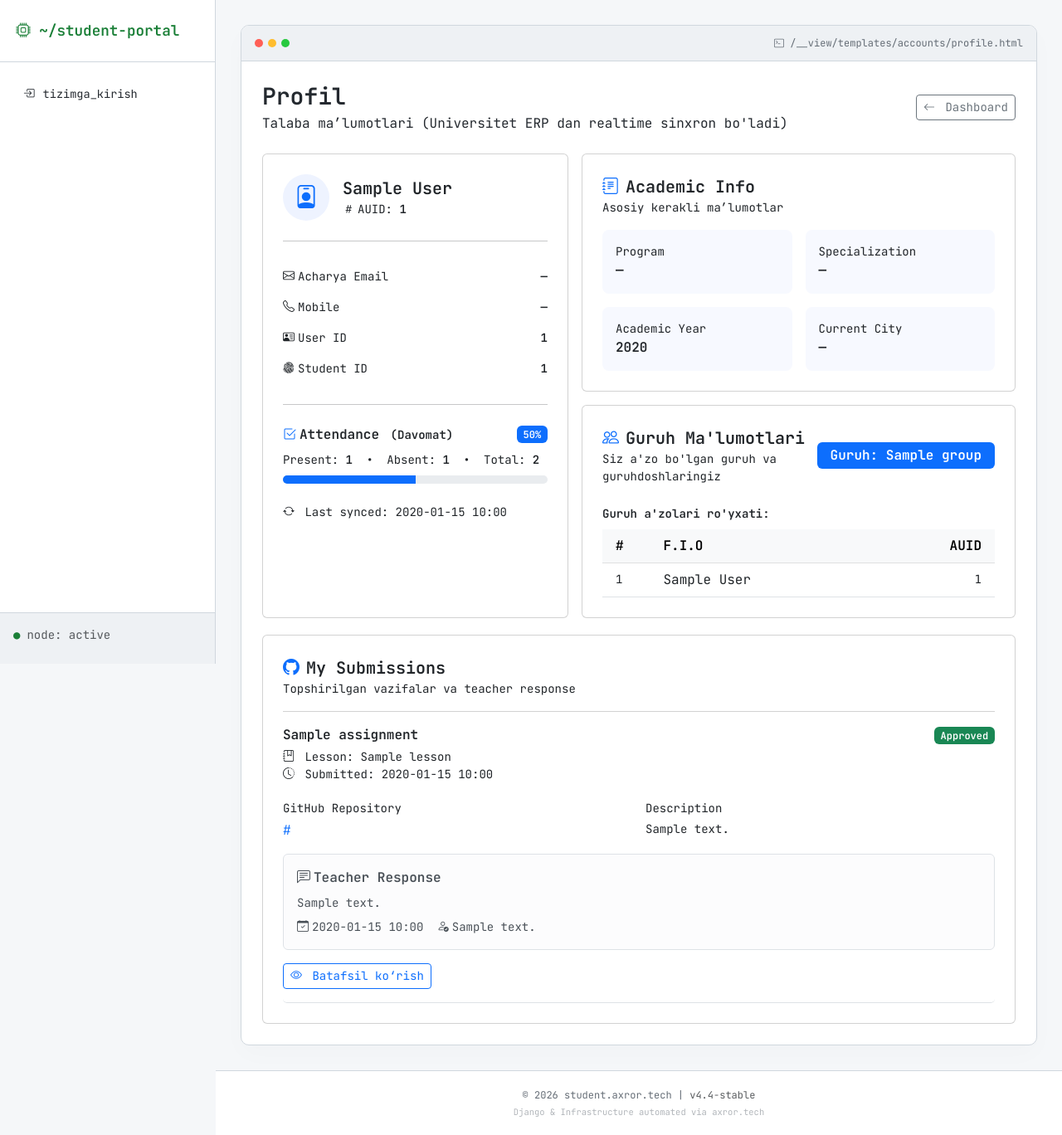
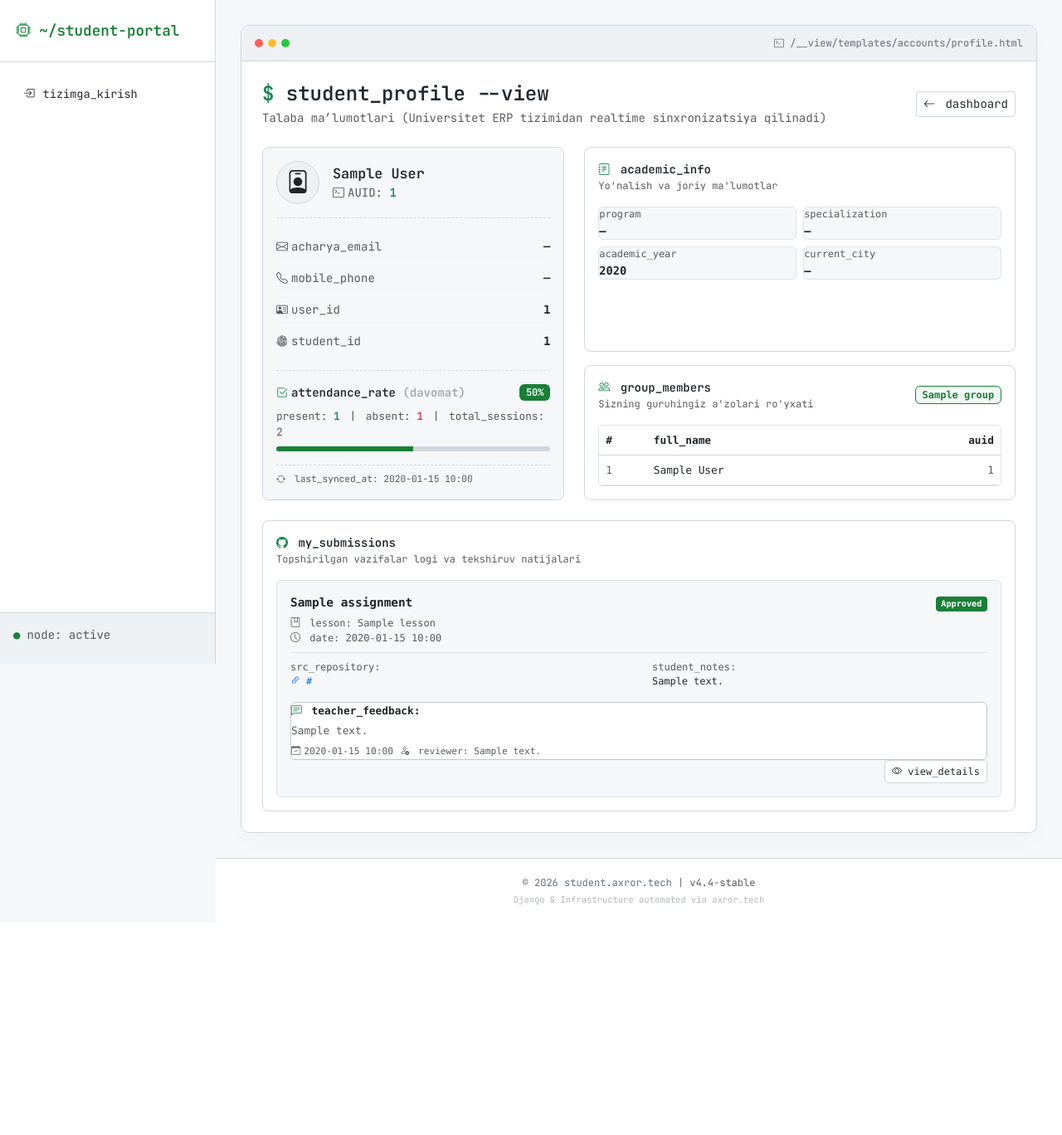
Before and after one commit to axrorback/student-axror, a Django app: template templates/accounts/profile.html in a window 1280 px wide. Shown: the whole page at 83% size. After the commit the page ends 1090 px from the top, so only its background shows below. Run offline with Django 5.2, Linux system fonts and the light colour scheme; the template is opened without the code that fills it: most values are stand-ins (such as "Sample title", 1, 10 or a date in 2020); some libraries are stand-ins or nearby versions.

Commit message:
Revamp profile page: implement terminal-inspired design, refine layout, update badge visuals, and enhance consistency with system-themed styling.

```diff
--- a/templates/accounts/profile.html
+++ b/templates/accounts/profile.html
@@ -5,207 +5,186 @@
 
 <div class="d-flex flex-column flex-md-row align-items-start align-items-md-center justify-content-between gap-3 mb-4">
   <div>
-    <h3 class="fw-semibold mb-1">Profil</h3>
-    <div class="text-soft">Talaba ma’lumotlari (Universitet ERP dan realtime sinxron bo'ladi)</div>
+    <h3 class="fw-semibold mb-1 fs-4"><span class="text-success">$</span> student_profile --view</h3>
+    <div class="text-muted small">Talaba ma’lumotlari (Universitet ERP tizimidan realtime sinxronizatsiya qilinadi)</div>
   </div>
 
-  <div class="d-flex gap-2">
-    <a href="/" class="btn btn-outline-secondary btn-sm">
-      <i class="bi bi-arrow-left me-1"></i> Dashboard
+  <div>
+    <a href="{% url 'dashboard' %}" class="btn btn-sm" style="border: 1px solid var(--border); background: #fff; color: var(--text);">
+      <i class="bi bi-arrow-left me-1"></i> dashboard
     </a>
   </div>
 </div>
 
-<div class="row g-3">
+<div class="row g-4">
 
-  <!-- LEFT: Main identity card -->
   <div class="col-12 col-lg-5">
-    <div class="card card-soft p-4 h-100">
+    <div class="p-3 h-100 rounded-3" style="background: var(--bg); border: 1px solid var(--border);">
 
       <div class="d-flex align-items-center gap-3">
         <div class="rounded-circle d-flex align-items-center justify-content-center"
-             style="width:56px;height:56px;background:#eef3ff;">
-          <i class="bi bi-person-badge fs-3 text-primary"></i>
+             style="width:52px; height:52px; background: var(--terminal-head); border: 1px solid var(--border);">
+          <i class="bi bi-person-badge fs-3 text-dark"></i>
         </div>
 
-        <div>
-          <div class="fw-semibold fs-5">{{ profile.full_name|default:"—" }}</div>
-          <div class="text-soft small">
-            <i class="bi bi-hash me-1"></i>AUID: <span class="fw-semibold">{{ profile.auid }}</span>
+        <div style="min-width: 0;">
+          <div class="fw-semibold text-truncate" style="font-size: 1.05rem;">{{ profile.full_name|default:"—" }}</div>
+          <div class="text-muted small mt-0.5">
+            <i class="bi bi-terminal me-1"></i>AUID: <span class="fw-semibold text-success">{{ profile.auid }}</span>
           </div>
         </div>
       </div>
 
-      <hr class="my-4">
+      <hr class="my-3" style="border-top: 1px dashed var(--border); opacity: 1;">
 
       <div class="small">
-        <div class="d-flex justify-content-between py-2">
-          <span class="text-soft"><i class="bi bi-envelope me-1"></i>Acharya Email</span>
-          <span class="fw-semibold">{{ profile.acharya_email|default:"—" }}</span>
+        <div class="d-flex justify-content-between py-2 border-bottom border-light">
+          <span class="text-muted"><i class="bi bi-envelope me-1"></i>acharya_email</span>
+          <span class="fw-semibold text-dark text-break">{{ profile.acharya_email|default:"—" }}</span>
+        </div>
+
+        <div class="d-flex justify-content-between py-2 border-bottom border-light">
+          <span class="text-muted"><i class="bi bi-telephone me-1"></i>mobile_phone</span>
+          <span class="fw-semibold text-dark">{{ profile.mobile|default:"—" }}</span>
+        </div>
+
+        <div class="d-flex justify-content-between py-2 border-bottom border-light">
+          <span class="text-muted"><i class="bi bi-person-vcard me-1"></i>user_id</span>
+          <span class="fw-semibold text-dark font-monospace">{{ profile.user_id|default:"—" }}</span>
         </div>
 
         <div class="d-flex justify-content-between py-2">
-          <span class="text-soft"><i class="bi bi-telephone me-1"></i>Mobile</span>
-          <span class="fw-semibold">{{ profile.mobile|default:"—" }}</span>
-        </div>
-
-        <div class="d-flex justify-content-between py-2">
-          <span class="text-soft"><i class="bi bi-person-vcard me-1"></i>User ID</span>
-          <span class="fw-semibold">{{ profile.user_id|default:"—" }}</span>
-        </div>
-
-        <div class="d-flex justify-content-between py-2">
-          <span class="text-soft"><i class="bi bi-fingerprint me-1"></i>Student ID</span>
-          <span class="fw-semibold">{{ profile.student_id|default:"—" }}</span>
+          <span class="text-muted"><i class="bi bi-fingerprint me-1"></i>student_id</span>
+          <span class="fw-semibold text-dark font-monospace">{{ profile.student_id|default:"—" }}</span>
         </div>
       </div>
 
       {% with total=profile.present_count|add:profile.absent_count %}
-        <hr class="my-4">
+        <hr class="my-3" style="border-top: 1px dashed var(--border); opacity: 1;">
 
         <div class="d-flex align-items-center justify-content-between mb-2">
-          <div class="fw-semibold">
-            <i class="bi bi-check2-square me-1 text-primary"></i>Attendance
-            <span class="text-soft small ms-1">(Davomat)</span>
+          <div class="fw-semibold small">
+            <i class="bi bi-check2-square me-1 text-success"></i>attendance_rate <span class="text-muted opacity-50">(davomat)</span>
           </div>
 
           {% if total > 0 %}
             {% widthratio profile.present_count total 100 as pct %}
-            <span class="badge text-bg-primary">{{ pct }}%</span>
+            <span class="badge" style="background-color: var(--primary); color: #fff;">{{ pct }}%</span>
           {% else %}
-            <span class="badge text-bg-secondary">0%</span>
+            <span class="badge bg-secondary">0%</span>
           {% endif %}
         </div>
 
-        <div class="text-soft small mb-2">
-          Present: <span class="fw-semibold text-dark">{{ profile.present_count|default:0 }}</span>
-          <span class="mx-2">•</span>
-          Absent: <span class="fw-semibold text-dark">{{ profile.absent_count|default:0 }}</span>
-          <span class="mx-2">•</span>
-          Total: <span class="fw-semibold text-dark">{{ total }}</span>
+        <div class="text-muted small mb-2" style="font-size: 0.8rem;">
+          present: <span class="fw-semibold text-success">{{ profile.present_count|default:0 }}</span>
+          <span class="mx-1">|</span>
+          absent: <span class="fw-semibold text-danger">{{ profile.absent_count|default:0 }}</span>
+          <span class="mx-1">|</span>
+          total_sessions: {{ total }}
         </div>
 
-        <div class="progress" style="height: 10px;">
+        <div class="progress rounded-1" style="height: 6px; background-color: var(--border);">
           {% if total > 0 %}
             {% widthratio profile.present_count total 100 as pct2 %}
-            <div class="progress-bar" role="progressbar" style="width: {{ pct2 }}%;"></div>
+            <div class="progress-bar" role="progressbar" style="width: {{ pct2 }}%; background-color: var(--primary);"></div>
           {% else %}
             <div class="progress-bar" role="progressbar" style="width: 0%;"></div>
           {% endif %}
         </div>
 
         {% if profile.absent_count >= 4 %}
-          <div class="alert alert-warning small mt-3 mb-0">
-            <i class="bi bi-exclamation-triangle me-1"></i>
-            Diqqat: Absent soni 4+ bo‘ldi. Keyingi darslarda qatnashish muhim.
+          <div class="alert small mt-3 mb-0 py-2 px-3 border-0 rounded-2 font-monospace" style="background-color: #ffebe9; color: #cf222e; border: 1px solid rgba(207,34,46,0.15)!important;">
+            <i class="bi bi-exclamation-triangle-fill me-1"></i> [WARNING] Absent >= 4. Keyingi darslar majburiy.
           </div>
         {% endif %}
       {% endwith %}
 
-      <div class="mt-4 text-soft small">
-        <i class="bi bi-arrow-repeat me-1"></i>
-        Last synced: {{ profile.last_synced_at|date:"Y-m-d H:i" }}
+      <div class="mt-3 text-muted" style="font-size: 0.7rem; border-top: 1px dashed var(--border); padding-top: 8px;">
+        <i class="bi bi-arrow-repeat me-1"></i> last_synced_at: {{ profile.last_synced_at|date:"Y-m-d H:i" }}
       </div>
 
     </div>
   </div>
 
-  <!-- RIGHT: Academic info & Group Info -->
   <div class="col-12 col-lg-7 d-flex flex-column gap-3">
 
-    <!-- Academic Info Card -->
-    <div class="card card-soft p-4 flex-grow-1">
-      <div class="d-flex align-items-center justify-content-between mb-3">
-        <div>
-          <div class="fw-semibold fs-5">
-            <i class="bi bi-journal-text me-2 text-primary"></i>Academic Info
-          </div>
-          <div class="text-soft small">Asosiy kerakli ma’lumotlar</div>
-        </div>
+    <div class="p-3 rounded-3 flex-grow-1" style="border: 1px solid var(--border); background: var(--card-bg);">
+      <div class="mb-3">
+        <div class="fw-semibold small"><i class="bi bi-journal-text me-1 text-success"></i> academic_info</div>
+        <div class="text-muted small" style="font-size: 0.75rem;">Yo'nalish va joriy ma'lumotlar</div>
       </div>
 
-      <div class="row g-3">
+      <div class="row g-2 font-monospace" style="font-size: 0.85rem;">
         <div class="col-12 col-md-6">
-          <div class="p-3 rounded-3" style="background:#f7f9ff;">
-            <div class="text-soft small">Program</div>
-            <div class="fw-semibold">{{ profile.program_name|default:"—" }}</div>
+          <div class="p-2.5 rounded border" style="background: var(--bg);">
+            <div class="text-muted small">program</div>
+            <div class="fw-semibold text-dark text-truncate">{{ profile.program_name|default:"—" }}</div>
           </div>
         </div>
 
         <div class="col-12 col-md-6">
-          <div class="p-3 rounded-3" style="background:#f7f9ff;">
-            <div class="text-soft small">Specialization</div>
-            <div class="fw-semibold">{{ profile.specialization|default:"—" }}</div>
+          <div class="p-2.5 rounded border" style="background: var(--bg);">
+            <div class="text-muted small">specialization</div>
+            <div class="fw-semibold text-dark text-truncate">{{ profile.specialization|default:"—" }}</div>
           </div>
         </div>
 
         <div class="col-12 col-md-6">
-          <div class="p-3 rounded-3" style="background:#f7f9ff;">
-            <div class="text-soft small">Academic Year</div>
-            <div class="fw-semibold">{{ profile.ac_year|default:"—" }}</div>
+          <div class="p-2.5 rounded border" style="background: var(--bg);">
+            <div class="text-muted small">academic_year</div>
+            <div class="fw-semibold text-dark">{{ profile.ac_year|default:"—" }}</div>
           </div>
         </div>
 
         <div class="col-12 col-md-6">
-          <div class="p-3 rounded-3" style="background:#f7f9ff;">
-            <div class="text-soft small">Current City</div>
-            <div class="fw-semibold">{{ profile.current_city|default:"—" }}</div>
+          <div class="p-2.5 rounded border" style="background: var(--bg);">
+            <div class="text-muted small">current_city</div>
+            <div class="fw-semibold text-dark">{{ profile.current_city|default:"—" }}</div>
           </div>
         </div>
       </div>
     </div>
 
-    <!-- NEW: Group & Group Members Card -->
-    <div class="card card-soft p-4">
+    <div class="p-3 rounded-3" style="border: 1px solid var(--border); background: var(--card-bg);">
       <div class="d-flex align-items-center justify-content-between mb-3">
         <div>
-          <div class="fw-semibold fs-5">
-            <i class="bi bi-people me-2 text-primary"></i>Guruh Ma'lumotlari
-          </div>
-          <div class="text-soft small">Siz a'zo bo'lgan guruh va guruhdoshlaringiz</div>
+          <div class="fw-semibold small"><i class="bi bi-people me-1 text-success"></i> group_members</div>
+          <div class="text-muted small" style="font-size: 0.75rem;">Sizning guruhingiz a'zolari ro'yxati</div>
         </div>
         {% if group %}
-          <span class="badge text-bg-primary fs-6 px-3 py-2">Guruh: {{ group.name|default:"Nomsiz guruh" }}</span>
+          <span class="badge font-monospace" style="border: 1px solid var(--primary); color: var(--primary); background: rgba(26, 127, 55, 0.05);">{{ group.name|default:"Nomsiz" }}</span>
         {% endif %}
       </div>
 
       {% if group %}
-        <div class="mt-2">
-          <div class="text-soft small mb-2 fw-semibold">Guruh a'zolari ro'yxati:</div>
-          <div class="table-responsive" style="max-height: 250px; overflow-y: auto;">
-            <table class="table table-sm table-hover align-middle mb-0">
-              <thead class="table-light position-sticky top-0" style="z-index: 1;">
+        <div class="table-responsive border rounded" style="max-height: 200px; overflow-y: auto;">
+          <table class="table table-sm table-hover align-middle mb-0 font-monospace" style="font-size: 0.8rem;">
+            <thead class="position-sticky top-0 style-light" style="background: var(--terminal-head); z-index: 1; border-bottom: 1px solid var(--border);">
               <tr>
-                  <th scope="col" class="py-2 ps-3">#</th>
-                  <th scope="col" class="py-2">F.I.O</th>
-                  <th scope="col" class="py-2 text-end pe-3">AUID</th>
+                <th scope="col" class="py-2 ps-2">#</th>
+                <th scope="col" class="py-2">full_name</th>
+                <th scope="col" class="py-2 text-end pe-2">auid</th>
               </tr>
             </thead>
             <tbody>
               {% for member in members %}
-                  <tr {% if member.student.auid == profile.auid %}class="table-primary fw-semibold"{% endif %}>
-                    <td class="py-2 ps-3 text-soft small">{{ forloop.counter }}</td>
+                <tr {% if member.student.auid == profile.auid %}style="background-color: rgba(26, 127, 55, 0.06); font-weight: 600;"{% endif %}>
+                  <td class="py-2 ps-2 text-muted">{{ forloop.counter }}</td>
                   <td class="py-2">
                     {{ member.student.full_name }}
                     {% if member.student.auid == profile.auid %}
-                        <span class="badge bg-sm bg-primary ms-1 text-white small" style="font-size: 10px;">Siz</span>
+                      <span class="ms-1 text-success" style="font-size: 0.7rem;">[you]</span>
                     {% endif %}
                   </td>
-                    <td class="py-2 text-end pe-3 text-soft font-monospace small">{{ member.student.auid }}</td>
-                  </tr>
-                {% empty %}
-                  <tr>
-                    <td colspan="3" class="text-center py-3 text-soft">Guruhda a'zolar topilmadi.</td>
+                  <td class="py-2 text-end pe-2 text-muted">{{ member.student.auid }}</td>
                 </tr>
               {% endfor %}
             </tbody>
           </table>
         </div>
-        </div>
       {% else %}
-        <div class="alert alert-secondary mb-0 small text-center py-4">
-          <i class="bi bi-exclamation-circle me-1 fs-4 d-block mb-2"></i>
-          Siz hozircha hech qanday guruhga biriktirilmagansiz.
+        <div class="text-center py-3 text-muted small border border-dashed rounded font-monospace">
+          <i class="bi bi-exclamation-circle me-1"></i> [INFO] Guruh topilmadi yoki biriktirilmagansiz.
         </div>
       {% endif %}
     </div>
@@ -213,97 +192,79 @@
   </div>
 </div>
 
-<!-- SUBMISSIONS SECTION -->
-<div class="row g-3 mt-1">
+<div class="row g-3 mt-2">
   <div class="col-12">
-    <div class="card card-soft p-4">
+    <div class="p-3 rounded-3" style="border: 1px solid var(--border); background: var(--card-bg);">
 
-      <div class="d-flex flex-column flex-md-row align-items-start align-items-md-center justify-content-between gap-2 mb-3">
-        <div>
-          <div class="fw-semibold fs-5">
-            <i class="bi bi-github me-2 text-primary"></i>My Submissions
-          </div>
-          <div class="text-soft small">Topshirilgan vazifalar va teacher response</div>
-        </div>
+      <div class="mb-3">
+        <div class="fw-semibold small"><i class="bi bi-github me-1 text-success"></i> my_submissions</div>
+        <div class="text-muted small" style="font-size: 0.75rem;">Topshirilgan vazifalar logi va tekshiruv natijalari</div>
       </div>
 
       {% if submissions %}
-        <div class="list-group list-group-flush">
+        <div class="d-flex flex-column gap-3">
           {% for submission in submissions %}
-            <div class="list-group-item px-0 py-3 border-bottom">
+            <div class="p-3 rounded border font-monospace" style="background: var(--bg); font-size: 0.85rem;">
 
-              <div class="d-flex flex-column flex-md-row justify-content-between align-items-start gap-3">
+              <div class="d-flex justify-content-between align-items-start gap-2 border-bottom pb-2 mb-2">
                 <div>
-                  <div class="fw-semibold fs-6">{{ submission.assignment.title }}</div>
-                  <div class="text-soft small mt-1">
-                    <i class="bi bi-journal-bookmark me-1"></i>
-                    Lesson: {{ submission.assignment.lesson.title }}
+                  <div class="fw-semibold text-dark" style="font-size: 0.9rem;">{{ submission.assignment.title }}</div>
+                  <div class="text-muted small mt-1" style="font-size: 0.75rem;">
+                    <i class="bi bi-journal-bookmark me-1"></i> lesson: {{ submission.assignment.lesson.title }}
                   </div>
-                  <div class="text-soft small">
-                    <i class="bi bi-clock-history me-1"></i>
-                    Submitted: {{ submission.submitted_at|date:"Y-m-d H:i" }}
+                  <div class="text-muted small" style="font-size: 0.75rem;">
+                    <i class="bi bi-clock me-1"></i> date: {{ submission.submitted_at|date:"Y-m-d H:i" }}
                   </div>
                 </div>
-
                 <div>
                   {% if submission.status == "APPROVED" %}
-                    <span class="badge text-bg-success">Approved</span>
+                    <span class="badge rounded-1" style="background-color: var(--primary);">Approved</span>
                   {% elif submission.status == "REJECTED" %}
-                    <span class="badge text-bg-danger">Rejected</span>
+                    <span class="badge bg-danger rounded-1">Rejected</span>
                   {% else %}
-                    <span class="badge text-bg-warning">Pending</span>
+                    <span class="badge bg-warning text-dark rounded-1">Pending</span>
                   {% endif %}
                 </div>
               </div>
 
-              <div class="row g-3 mt-1">
-                <div class="col-12 col-lg-6">
-                  <div class="small text-soft mb-1">GitHub Repository</div>
-                  <a href="{{ submission.github_link }}" target="_blank" class="text-decoration-none">
-                    {{ submission.github_link }}
+              <div class="row g-2">
+                <div class="col-12 col-md-6 border-end-md">
+                  <div class="text-muted small mb-0.5" style="font-size: 0.75rem;">src_repository:</div>
+                  <a href="{{ submission.github_link }}" target="_blank" class="text-decoration-none text-truncate d-block small" style="color: var(--accent);">
+                    <i class="bi bi-link-45deg"></i> {{ submission.github_link }}
                   </a>
                 </div>
-
-                <div class="col-12 col-lg-6">
-                  <div class="small text-soft mb-1">Description</div>
-                  <div class="small">
-                    {{ submission.description|default:"Izoh yozilmagan."|truncatechars:180|linebreaksbr }}
+                <div class="col-12 col-md-6 ps-md-3">
+                  <div class="text-muted small mb-0.5" style="font-size: 0.75rem;">student_notes:</div>
+                  <div class="text-dark small style-muted-text">
+                    {{ submission.description|default:"Izoh yozilmagan."|truncatechars:120 }}
                   </div>
                 </div>
               </div>
 
               {% if submission.review_note %}
-                <div class="alert alert-light border mt-3 mb-0">
-                  <div class="fw-semibold mb-2">
-                    <i class="bi bi-chat-left-text me-1"></i>Teacher Response
-                  </div>
+                <div class="mt-3 p-2.5 rounded border border-secondary-subtle" style="background: var(--card-bg); font-size: 0.8rem;">
+                  <div class="fw-semibold text-dark mb-1"><i class="bi bi-chat-left-text me-1 text-success"></i> teacher_feedback:</div>
+                  <div class="text-muted">{{ submission.review_note|linebreaksbr }}</div>
 
-                  <div class="small">
-                    {{ submission.review_note|linebreaksbr }}
-                  </div>
-
-                  <div class="small text-soft mt-2">
+                  <div class="text-muted mt-2 d-flex flex-wrap gap-2" style="font-size: 0.7rem;">
                     {% if submission.reviewed_at %}
-                      <i class="bi bi-calendar-check me-1"></i>{{ submission.reviewed_at|date:"Y-m-d H:i" }}
+                      <span><i class="bi bi-calendar-check me-1"></i>{{ submission.reviewed_at|date:"Y-m-d H:i" }}</span>
                     {% endif %}
                     {% if submission.reviewed_by %}
-                      <span class="ms-2">
-                        <i class="bi bi-person-check me-1"></i>{{ submission.reviewed_by }}
-                      </span>
+                      <span><i class="bi bi-person-check me-1"></i> reviewer: {{ submission.reviewed_by }}</span>
                     {% endif %}
                   </div>
                 </div>
               {% else %}
-                <div class="text-soft small mt-3">
-                  <i class="bi bi-hourglass-split me-1"></i>
-                  Teacher hali response yozmagan.
+                <div class="text-muted small mt-2 pt-2 border-top border-light" style="font-size: 0.75rem;">
+                  <i class="bi bi-hourglass-split me-1"></i> status_msg: Kutilmoqda (Review notes empty)
                 </div>
               {% endif %}
 
-              <div class="mt-3">
-                <a href="{% url 'submission_review_detail' submission.id %}"
-                   class="btn btn-outline-primary btn-sm">
-                  <i class="bi bi-eye me-1"></i> Batafsil ko‘rish
+              <div class="mt-2.5 text-end">
+                <a href="{% url 'submission_review_detail' submission.id %}" class="btn btn-sm py-1 px-2.5" style="border: 1px solid var(--border); background: #fff; font-size: 0.75rem;">
+                  <i class="bi bi-eye"></i> view_details
                 </a>
               </div>
 
@@ -311,12 +272,8 @@
           {% endfor %}
         </div>
       {% else %}
-        <div class="text-center py-5">
-          <div class="mb-2">
-            <i class="bi bi-journal-x fs-1 text-secondary"></i>
-          </div>
-          <h5 class="fw-semibold">Submissionlar yo‘q</h5>
-          <div class="text-soft">Siz hali biror assignment topshirmagansiz.</div>
+        <div class="text-center py-4 text-muted font-monospace small border border-dashed rounded">
+          <i class="bi bi-journal-x d-block fs-4 mb-1"></i> No submission logs found.
         </div>
       {% endif %}
 
```
Lines whose indentation alone changed are shown as unchanged.
